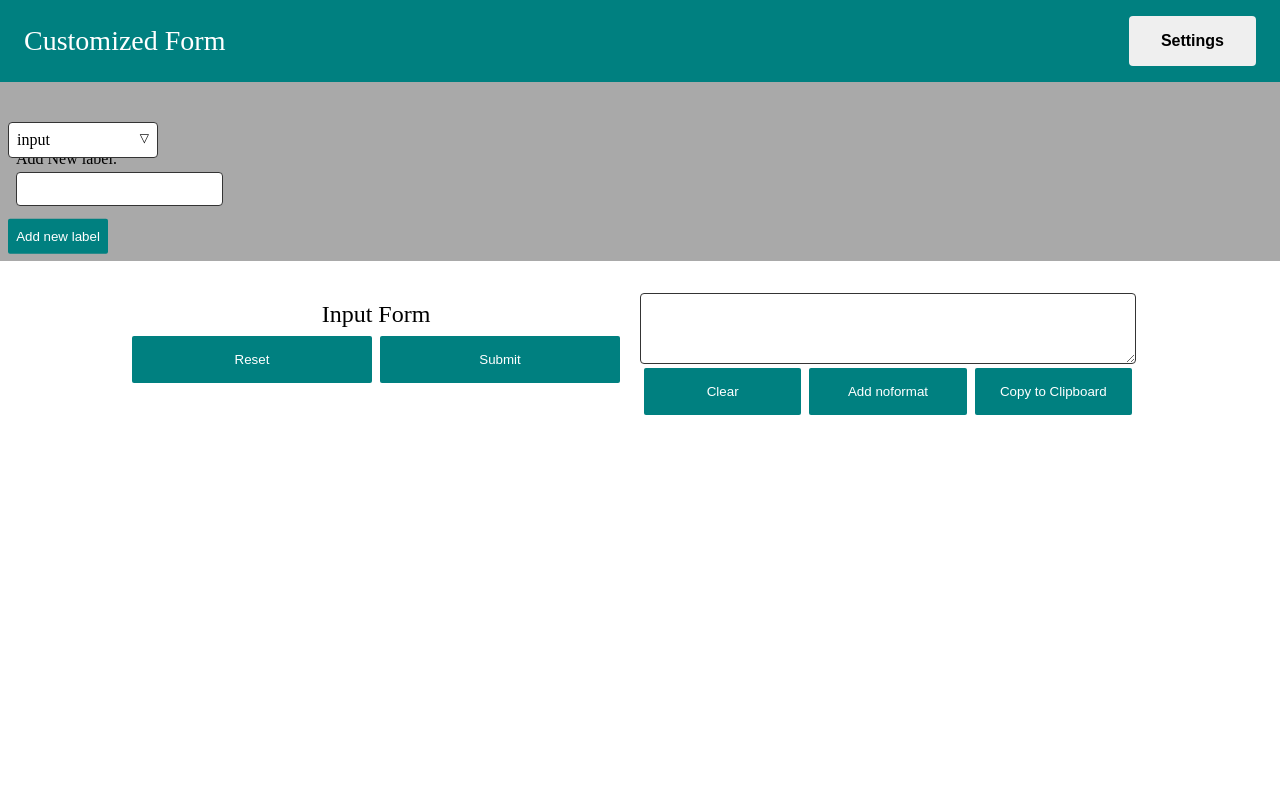
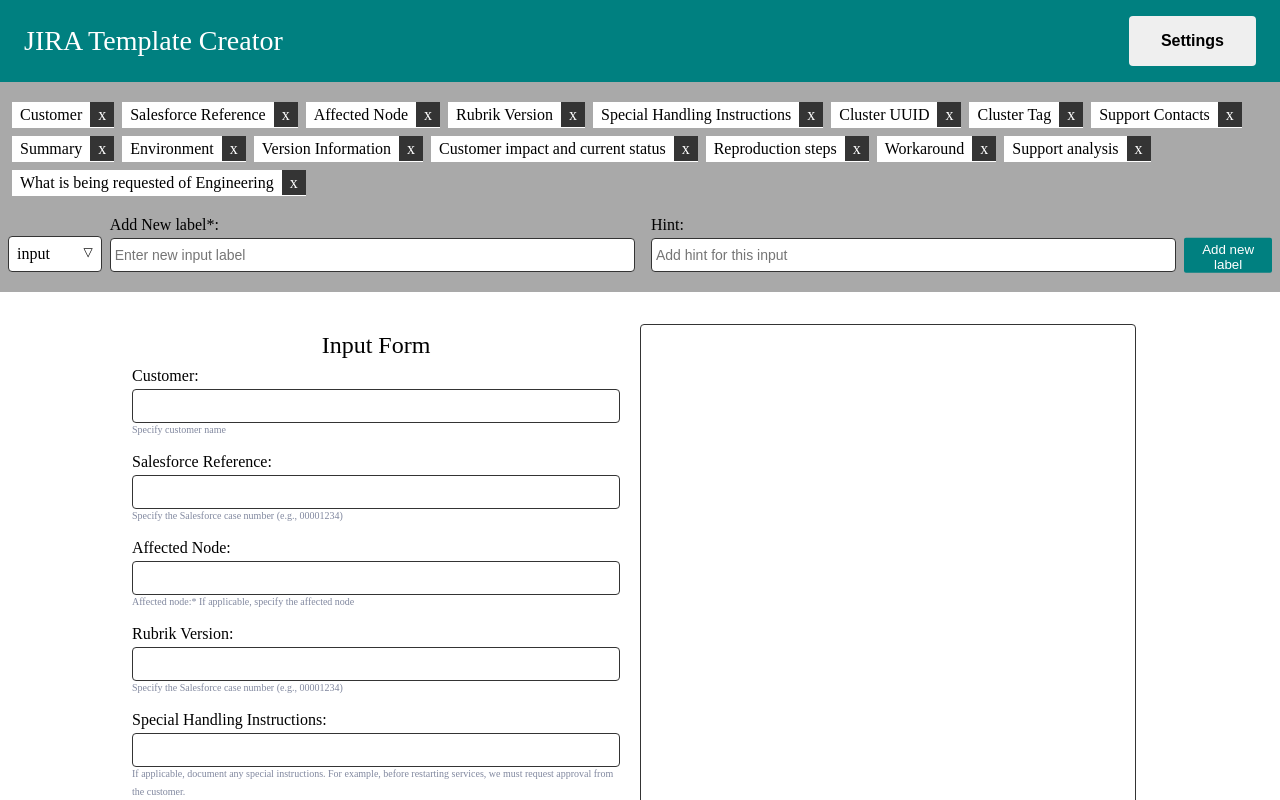
Before and after one commit to shashankshetty1996/Event-pattern-form, a React (Create React App) app: page / in a window 1280 px wide. Both pictures are taken after a click on the button "Settings". Shown: the top 800 px of the page. Built offline with nearby package versions, Linux system fonts and the light colour scheme.

Commit message:
Added Hint field and changes

```diff
--- a/public/index.html
+++ b/public/index.html
@@ -7,7 +7,7 @@
     <meta name="theme-color" content="#000000" />
     <meta
       name="description"
-      content="Web site created using create-react-app"
+      content="This website helps to create a perfectly formatted template to create a JIRA within Salesforce with all the necessary required fields."
     />
     <link rel="apple-touch-icon" href="%PUBLIC_URL%/logo192.png" />
     <!--
@@ -24,7 +24,7 @@
       work correctly both with client-side routing and a non-root public URL.
       Learn how to configure a non-root public URL by running `npm run build`.
     -->
-    <title>React App</title>
+    <title>JIRA Template Creator</title>
   </head>
   <body>
     <noscript>You need to enable JavaScript to run this app.</noscript>
--- a/src/App.js
+++ b/src/App.js
@@ -5,6 +5,8 @@
 
 import { AppContext } from "./utils/Context";
 import { getLocalStore } from "./utils/localStorage";
+
+import CONSTANTS from "./Constants";
 
 import "./App.scss";
 
@@ -22,7 +24,7 @@
 
   // Fetch from local storage
   useEffect(() => {
-    const configuration = getLocalStore() || { input: {} };
+    const configuration = getLocalStore() || CONSTANTS.FORM_DETAILS;
     setInput(() => {
       const res = { ...configuration.input };
       Object.keys((item) => (res[item]["value"] = ""));
@@ -68,9 +70,9 @@
 
   const addNoFormat = () => {
     const text = `${finalText}
-<noformat>
+{noformat}
 
-<noformat>`;
+{noformat}`;
     setFinalText(text.trimStart());
   };
 
--- a/src/App.scss
+++ b/src/App.scss
@@ -27,6 +27,13 @@
       margin: 8px 4px;
       text-align: center;
     }
+
+    .hint {
+      color: #81889f;
+      font-size: 10px;
+      position: relative;
+      top: -8px;
+    }
   }
 
   .right-section {
--- /dev/null
+++ b/src/Constants.js
@@ -0,0 +1,81 @@
+const input = {
+  Customer: { value: "", type: "input", hint: "Specify customer name" },
+  "Salesforce Reference": {
+    value: "",
+    type: "input",
+    hint: "Specify the Salesforce case number (e.g., 00001234)",
+  },
+  "Affected Node": {
+    value: "",
+    type: "input",
+    hint: "Affected node:* If applicable, specify the affected node",
+  },
+  "Rubrik Version": {
+    value: "",
+    type: "input",
+    hint: "Specify the Salesforce case number (e.g., 00001234)",
+  },
+  "Special Handling Instructions": {
+    value: "",
+    type: "input",
+    hint:
+      "If applicable, document any special instructions. For example, before restarting services, we must request approval from the customer.",
+  },
+  "Cluster UUID": {
+    value: "",
+    type: "input",
+    hint: "Specify the Cluster UUID",
+  },
+  "Cluster Tag": { value: "", type: "input", hint: "Specify the Cluster Tag" },
+  "Support Contacts": { value: "", type: "input", hint: "Support Contacts" },
+  Summary: {
+    value: "",
+    type: "input",
+    hint:
+      "Provide a detailed and concise summary of the problem. Describe the customer scenario and provide the workflow of the problem at a high-level.",
+  },
+  Environment: {
+    value: "",
+    type: "input",
+    hint:
+      "Describe any customer specific deployment details that pertain to the problem being reported. For example, does the problem involve Microsoft SQL or Exchange or third party hardware (e.g., storage array manufacturer and model).",
+  },
+  "Version Information": {
+    value: "",
+    type: "input",
+    hint:
+      "Please include the version information for any third party software (e.g., vSphere version, Microsoft SQL version/build, Microsoft version/build, etc.).",
+  },
+  "Customer impact and current status": {
+    value: "",
+    type: "input",
+    hint:
+      "For proper prioritization and visibility, provide the customer context regarding the impact. For example, if the customer is currently blocked, please be explicit. Given the volume of requests, providing clear status and visibility allows Engineering to prioritize all requests relative to the true customer impact and urgency. Also, provide clear and concise customer expectations on the path to address the issue from their perspective (e.g., the issue is resolved, but the customer requires a root cause analysis).",
+  },
+  "Reproduction steps": {
+    value: "",
+    type: "input",
+    hint:
+      "If the specific steps are available to reproduce the problem, please specify the instructions. Please confirm if the steps are only reproducible in the customer environment or through lab testing.",
+  },
+  Workaround: {
+    value: "",
+    type: "input",
+    hint:
+      "Indicate if a workaround is available. Please be specific and do not assume that the audience is an expert (i.e., consider that new team members are the audience).",
+  },
+  "Support analysis": {
+    value: "",
+    type: "textarea",
+    hint:
+      "Provide the detailed analysis taken thus far from Support and Customer Success perspectives. If any logs were reviewed, what was the analysis and reference log snippets. Please include any theories, etc. Please consider that new team members are the audience. The analysis provided facilitates self-learning for new team members. Including exact commands for log isolation will be very helpful (e.g., the commands used to grep the logs).",
+  },
+  "What is being requested of Engineering": {
+    value: "",
+    type: "textarea",
+    hint:
+      "Be specific of what exactly is required of Engineering to address the concern being raised in the JIRA request. Do not assume that Engineering knows what is being requested. Concise requests allow Engineering to focus on the solution instead of interpreting the requirements. For example, is a root cause being requested? Is a workaround being requested as the customer is blocked? Is an immediate fix being requested as the customer is currently blocked? Support and Customer Success have the customer perspective, so they must be conveyed properly in this section on the required next steps to address the customer concern. Finally, be sure to convey the timeline of the request (i.e.., when is the customer expecting a response from Rubrik?).",
+  },
+};
+
+export default { FORM_DETAILS: { input } };
--- a/src/components/Header/Header.js
+++ b/src/components/Header/Header.js
@@ -7,7 +7,7 @@
   const { toggleSettings } = useContext(AppContext);
   return (
     <div className="header">
-      <h1>Customized Form</h1>
+      <h1>JIRA Template Creator</h1>
       <button onClick={toggleSettings}>Settings</button>
     </div>
   );
--- a/src/components/Input/Input.js
+++ b/src/components/Input/Input.js
@@ -3,7 +3,7 @@
 import "./Input.scss";
 
 export default function Input(props) {
-  const { name, value, onChange } = props;
+  const { name, value, hint, placeholder, onChange } = props;
 
   const changeHandler = ($event) => {
     const { name: inputName, value: inputValue } = $event.target;
@@ -13,7 +13,14 @@
   return (
     <div className="input">
       <label>{name}:</label>
-      <input type="text" name={name} value={value} onChange={changeHandler} />
+      <input
+        type="text"
+        name={name}
+        value={value}
+        placeholder={placeholder}
+        onChange={changeHandler}
+      />
+      {hint !== "" && <span className="hint">{hint}</span>}
     </div>
   );
 }
--- a/src/components/Select/Select.scss
+++ b/src/components/Select/Select.scss
@@ -5,7 +5,7 @@
   cursor: pointer;
   padding: 8px;
   position: relative;
-  width: 150px;
+  width: 100%;
 
   p {
     display: flex;
--- a/src/components/Textarea/Textarea.js
+++ b/src/components/Textarea/Textarea.js
@@ -3,7 +3,7 @@
 import "./Textarea.scss";
 
 export default function Textarea(props) {
-  const { name, value, onChange } = props;
+  const { name, value, hint, onChange } = props;
 
   const changeHandler = ($event) => {
     const { name: textAreaName, value: textAreaValue } = $event.target;
@@ -14,6 +14,7 @@
     <div className="textarea">
       <label>{name}:</label>
       <textarea name={name} value={value} onChange={changeHandler} />
+      {hint !== "" && <span className="hint">{hint}</span>}
     </div>
   );
 }
--- a/src/container/Forms/Forms.js
+++ b/src/container/Forms/Forms.js
@@ -27,13 +27,14 @@
         <form onSubmit={inputSubmit}>
           <h1>Input Form</h1>
           {Object.keys(input).map((label, index) => {
-            const { type, value } = input[label];
+            const { type, value, hint = "" } = input[label];
             if (type === "input") {
               return (
                 <Input
                   key={index}
                   name={label}
                   value={value}
+                  hint={hint}
                   onChange={inputChangeHandler}
                 />
               );
@@ -43,6 +44,7 @@
                 key={index}
                 name={label}
                 value={value}
+                hint={hint}
                 onChange={inputChangeHandler}
               />
             );
--- a/src/container/Settings/Settings.js
+++ b/src/container/Settings/Settings.js
@@ -11,6 +11,7 @@
 export default function Settings() {
   const { input, setInput, options } = useContext(AppContext);
   const [newLabel, setNewLabel] = useState("");
+  const [hint, setHint] = useState("");
   const [type, setType] = useState(options[0].value);
 
   const settingsSubmit = ($event) => {
@@ -23,18 +24,22 @@
       if (input[newLabel] !== undefined) {
         return alert(`${newLabel} already exist`);
       }
+      const newOption = { value: "", type, hint };
       unstable_batchedUpdates(() => {
-        setInput({ ...input, [newLabel]: { value: "", type } });
+        setInput({
+          ...input,
+          [newLabel]: JSON.parse(JSON.stringify(newOption)),
+        });
         setNewLabel("");
       });
 
-      const config = getLocalStore();
-      if (config) {
-        config.input[newLabel] = { type };
+      const config = getLocalStore() || {};
+      if (Object.keys(config).length !== 0) {
+        config.input[newLabel] = JSON.parse(JSON.stringify(newOption));
+      } else {
+        config.input = { [newLabel]: JSON.parse(JSON.stringify(newOption)) };
+      }
       setLocalStore(config);
-      } else {
-        setLocalStore({ input: { [newLabel]: { type } } });
-      }
     }
   };
 
@@ -57,23 +62,28 @@
           </li>
         ))}
       </ul>
-      <div className="inline-form">
-        <form onSubmit={settingsSubmit}>
+      <form className="inline-form" onSubmit={settingsSubmit}>
         <Select
           options={options}
           selectedValue={type}
           onChange={(option) => setType(option.value)}
         />
         <Input
-            name="Add New label"
+          name="Add New label*"
           value={newLabel}
+          placeholder="Enter new input label"
           onChange={(value) => setNewLabel(value)}
+        />
+        <Input
+          name="Hint"
+          value={hint}
+          placeholder="Add hint for this input"
+          onChange={(value) => setHint(value)}
         />
         <Button type="submit" onClick={addNewLabel}>
           Add new label
         </Button>
       </form>
     </div>
-    </div>
   );
 }
--- a/src/container/Settings/Settings.scss
+++ b/src/container/Settings/Settings.scss
@@ -31,6 +31,7 @@
 
     .select {
       transform: translateY(8px);
+      width: 200px;
     }
 
     .input {
@@ -42,7 +43,7 @@
       height: 35px;
       padding: 4px;
       position: relative;
-      width: 100px;
+      width: 200px;
       transform: translateY(25%);
     }
   }
```
Also changed, not shown: 1 other file (tests, documents, lock files or other folders). Lines whose indentation alone changed are shown as unchanged.
